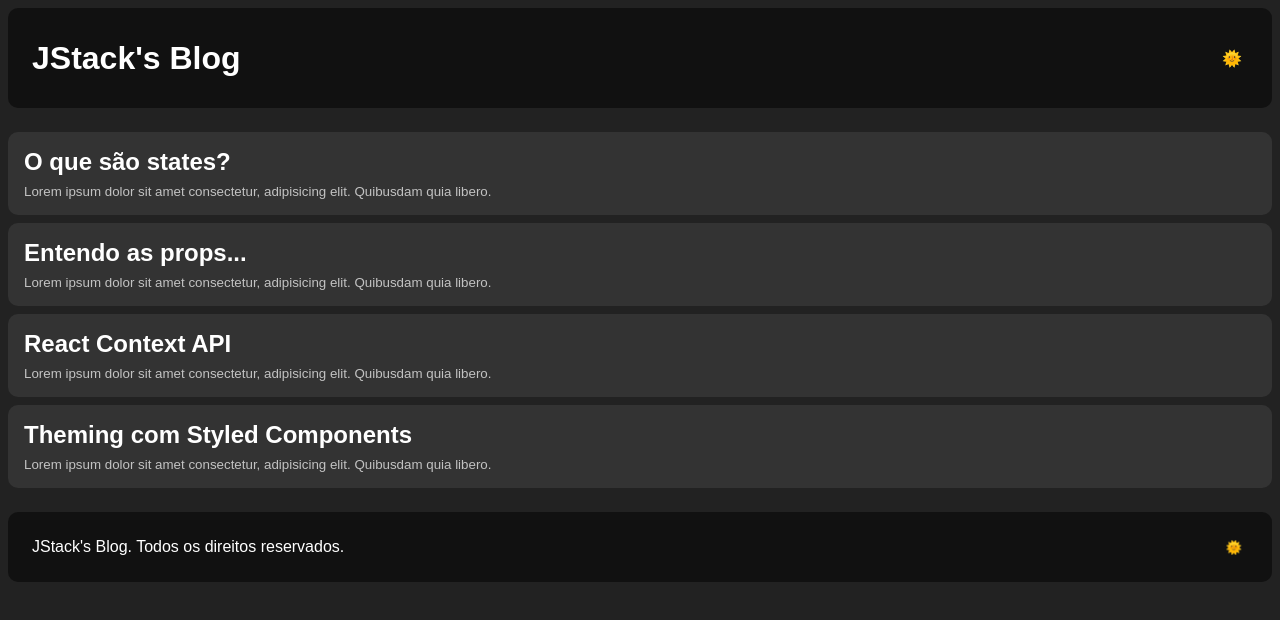
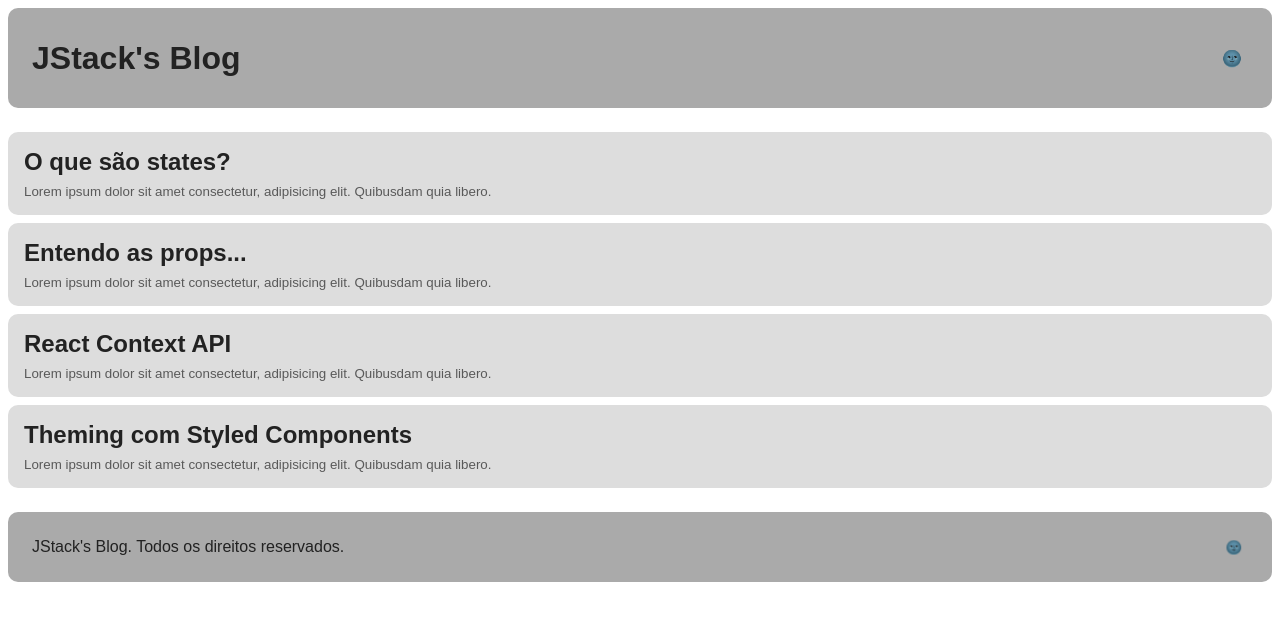
Before and after one commit to LucianoGalvao/fundamentos-react, a React app: page / in a window 1280 px wide. Shown: the top 620 px of the page. Built offline with nearby package versions, Linux system fonts and the light colour scheme.

Commit message:
plugin-proposal-class-properties add

```diff
--- a/package.json
+++ b/package.json
@@ -9,6 +9,7 @@
   },
   "devDependencies": {
     "@babel/core": "^7.17.8",
+    "@babel/plugin-proposal-class-properties": "^7.16.7",
     "@babel/preset-env": "^7.16.11",
     "@babel/preset-react": "^7.16.7",
     "babel-loader": "^8.2.4",
--- a/src/App.js
+++ b/src/App.js
@@ -1,4 +1,4 @@
-import React, { useState, useMemo, useEffect } from 'react';
+import React from 'react';
 import { ThemeProvider } from 'styled-components';
 
 import GlobalStyle from './styles/global';
@@ -6,27 +6,30 @@ import Layout from './components/Layout';
 
 import themes from './styles/themes';
 
-function App() {
-  const [theme, setTheme] = useState(localStorage.getItem('theme'));
-
-  const currentTheme = useMemo(() => {
-    return themes[theme] || themes.dark;
-  }, [theme]);
-
-  function handleToggleTheme() {
-    setTheme((prevState) => (prevState === 'dark' ? 'light' : 'dark'));
+class App extends React.Component {
+  state = {
+    theme: 'light',
   }
 
-  useEffect(() => {
-    localStorage.setItem('theme', theme);
-  }, [theme]);
+  handleToggleTheme = () => {
+    this.setState((prevState) => ({
+      theme: prevState.theme === 'light' ? 'dark' : 'light',
+    }));
+  }
 
-  return (
-    <ThemeProvider theme={currentTheme}>
-      <GlobalStyle />
-      <Layout onToggleTheme={handleToggleTheme} selectedTheme={theme} />
-    </ThemeProvider>
-  );
+  render() {
+    const { theme } = this.state;
+
+    return (
+      <ThemeProvider theme={themes[theme] || themes.dark}>
+        <GlobalStyle />
+        <Layout
+          onToggleTheme={this.handleToggleTheme}
+          selectedTheme={theme}
+        />
+      </ThemeProvider>
+    );
+  }
 }
 
 export default App;
```
Also changed, not shown: src/components/Header/index.js (+17 -1 lines), .babelrc.
